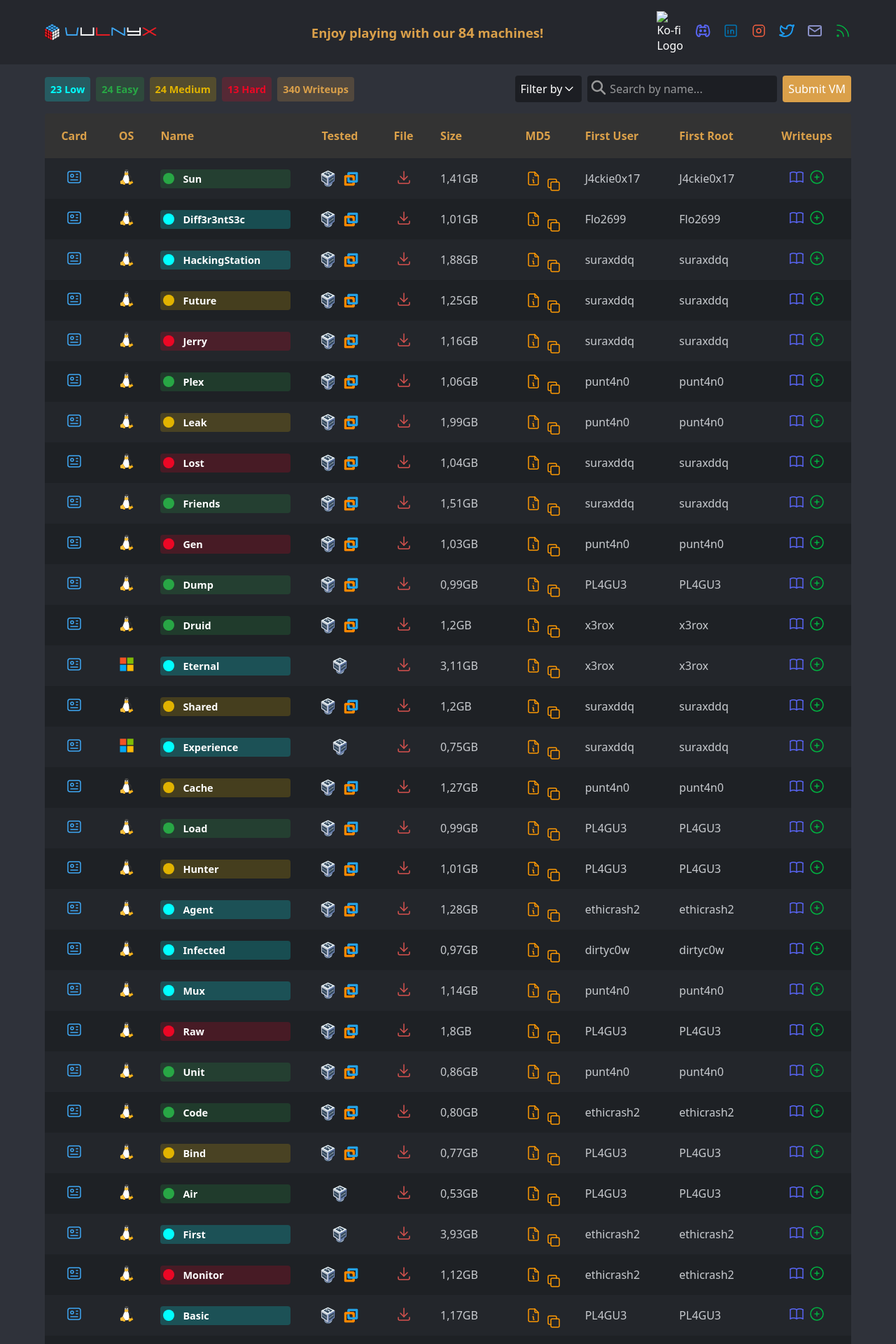
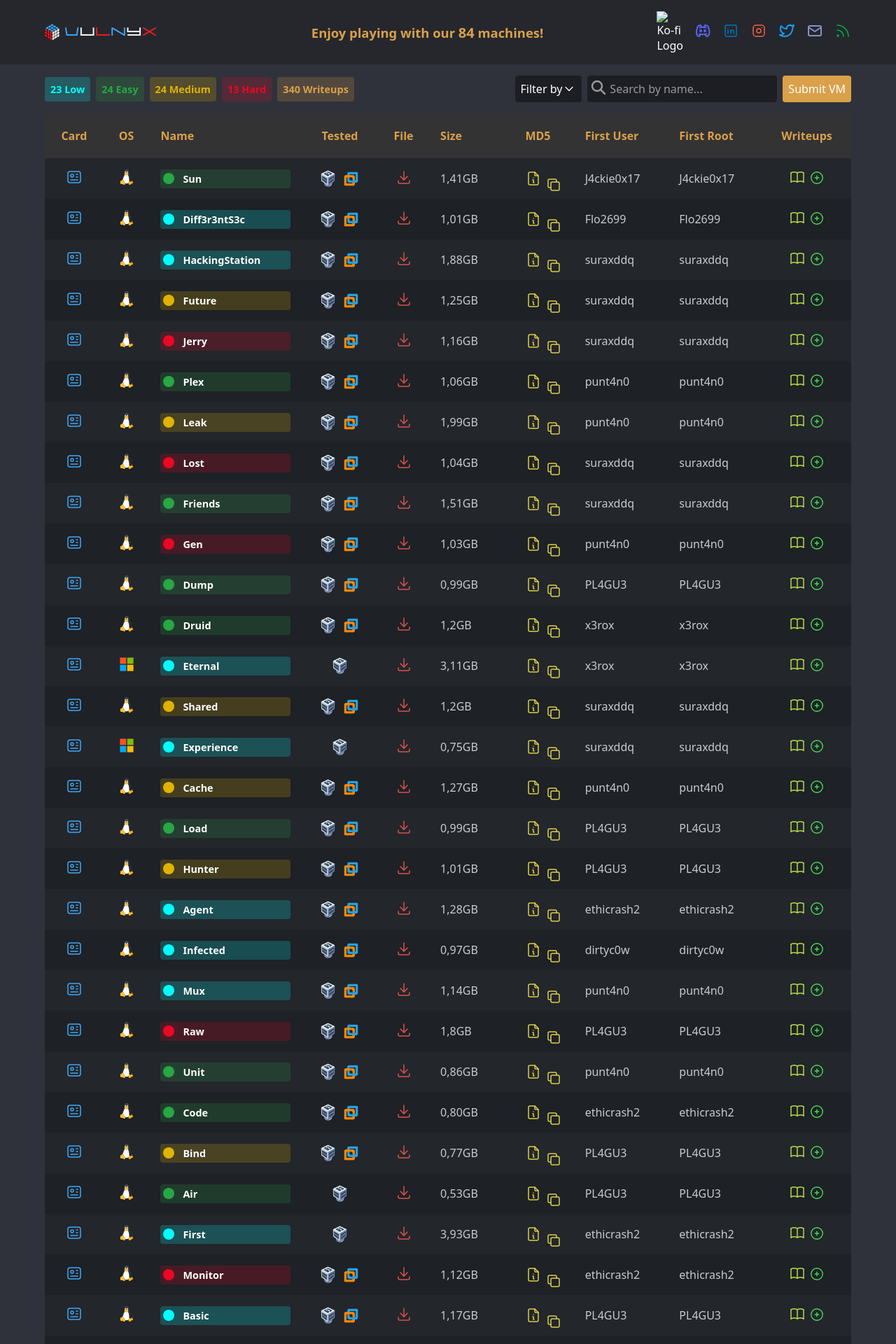
Before and after one commit to VulNyx/vulnyx, a Jekyll site: the page built from index.md, in a window 1280 px wide. Shown: the top 1920 px of the page at 70% size. Built offline with Jekyll 4.4.1, drawn with Linux system fonts in a browser that asks for light colours.

Commit message:
style: change icon colors

```diff
--- a/_layouts/main.html
+++ b/_layouts/main.html
@@ -320,7 +320,7 @@
               <td class="md5">
                 <span id="md5-hash" title="{{ data[1].md5 }}">
                   <svg xmlns="http://www.w3.org/2000/svg" class="icon icon-tabler icon-tabler-file-info" width="24"
-                    height="24" viewBox="0 0 24 24" stroke-width="1.5" stroke="#fd9904" fill="none"
+                    height="24" viewBox="0 0 24 24" stroke-width="1.5" stroke="#dad049" fill="none"
                     stroke-linecap="round" stroke-linejoin="round">
                     <path stroke="none" d="M0 0h24v24H0z" fill="none" />
                     <path d="M14 3v4a1 1 0 0 0 1 1h4" />
@@ -331,7 +331,7 @@
                 </span>
                 <button class="copy-btn" title="Copy to clipboard!" onclick="copyToClipboard(this)">
                   <svg xmlns="http://www.w3.org/2000/svg" class="icon icon-tabler icon-tabler-copy" width="24"
-                    height="24" viewBox="0 0 24 24" stroke-width="1.5" stroke="#fd9904" fill="none"
+                    height="24" viewBox="0 0 24 24" stroke-width="1.5" stroke="#dad049" fill="none"
                     stroke-linecap="round" stroke-linejoin="round">
                     <path stroke="none" d="M0 0h24v24H0z" fill="none" />
                     <path d="M8 8m0 2a2 2 0 0 1 2 -2h8a2 2 0 0 1 2 2v8a2 2 0 0 1 -2 2h-8a2 2 0 0 1 -2 -2z" />
@@ -366,7 +366,7 @@
                 {% endfor %}
                 <button class="writeup-btn" title="Show writeups" onclick="showWriteups('{{ data[1].name }}')">
                   <svg xmlns="http://www.w3.org/2000/svg" class="icon icon-tabler icon-tabler-book" width="24"
-                    height="24" viewBox="0 0 24 24" stroke-width="1.5" stroke="#5865F2" fill="none"
+                    height="24" viewBox="0 0 24 24" stroke-width="1.5" stroke="#b3da49" fill="none"
                     stroke-linecap="round" stroke-linejoin="round">
                     <path stroke="none" d="M0 0h24v24H0z" fill="none" />
                     <path d="M3 19a9 9 0 0 1 9 0a9 9 0 0 1 9 0" />
@@ -377,8 +377,8 @@
                   </svg>
                 </button>
                 <button class="add-writeup-btn" title="Add writeup" onclick="showWriteupForm('{{ data[1].name }}')">
-                  <svg xmlns="http://www.w3.org/2000/svg" class="icon icon-tabler icon-tabler-circle-plus" width="24"
-                    height="24" viewBox="0 0 24 24" stroke-width="1.5" stroke="#00b341" fill="none"
+                  <svg xmlns="http://www.w3.org/2000/svg" class="icon icon-tabler icon-tabler-circle-plus" width="22"
+                    height="22" viewBox="0 0 24 24" stroke-width="1.5" stroke="#49da57" fill="none"
                     stroke-linecap="round" stroke-linejoin="round">
                     <path stroke="none" d="M0 0h24v24H0z" fill="none" />
                     <path d="M3 12a9 9 0 1 0 18 0a9 9 0 0 0 -18 0" />
@@ -408,7 +408,7 @@
                 </span>
                 <button class="add-writeup-btn" title="Add writeup" onclick="showWriteupForm('{{ data[1].name }}')">
                   <svg xmlns="http://www.w3.org/2000/svg" class="icon icon-tabler icon-tabler-circle-plus" width="24"
-                    height="24" viewBox="0 0 24 24" stroke-width="1.5" stroke="#00b341" fill="none"
+                    height="24" viewBox="0 0 24 24" stroke-width="1.5" stroke="#49da57" fill="none"
                     stroke-linecap="round" stroke-linejoin="round">
                     <path stroke="none" d="M0 0h24v24H0z" fill="none" />
                     <path d="M3 12a9 9 0 1 0 18 0a9 9 0 0 0 -18 0" />
```
